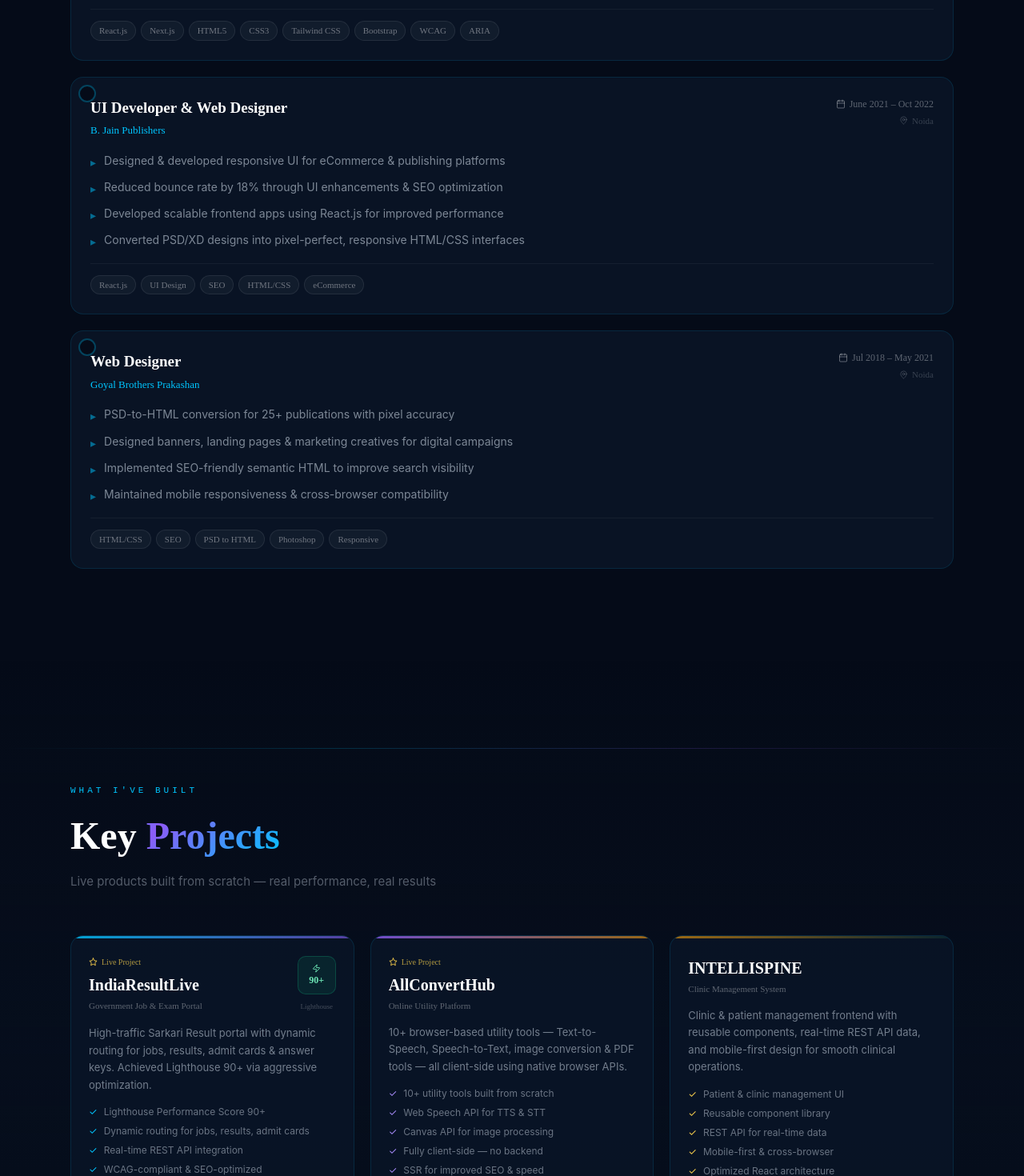
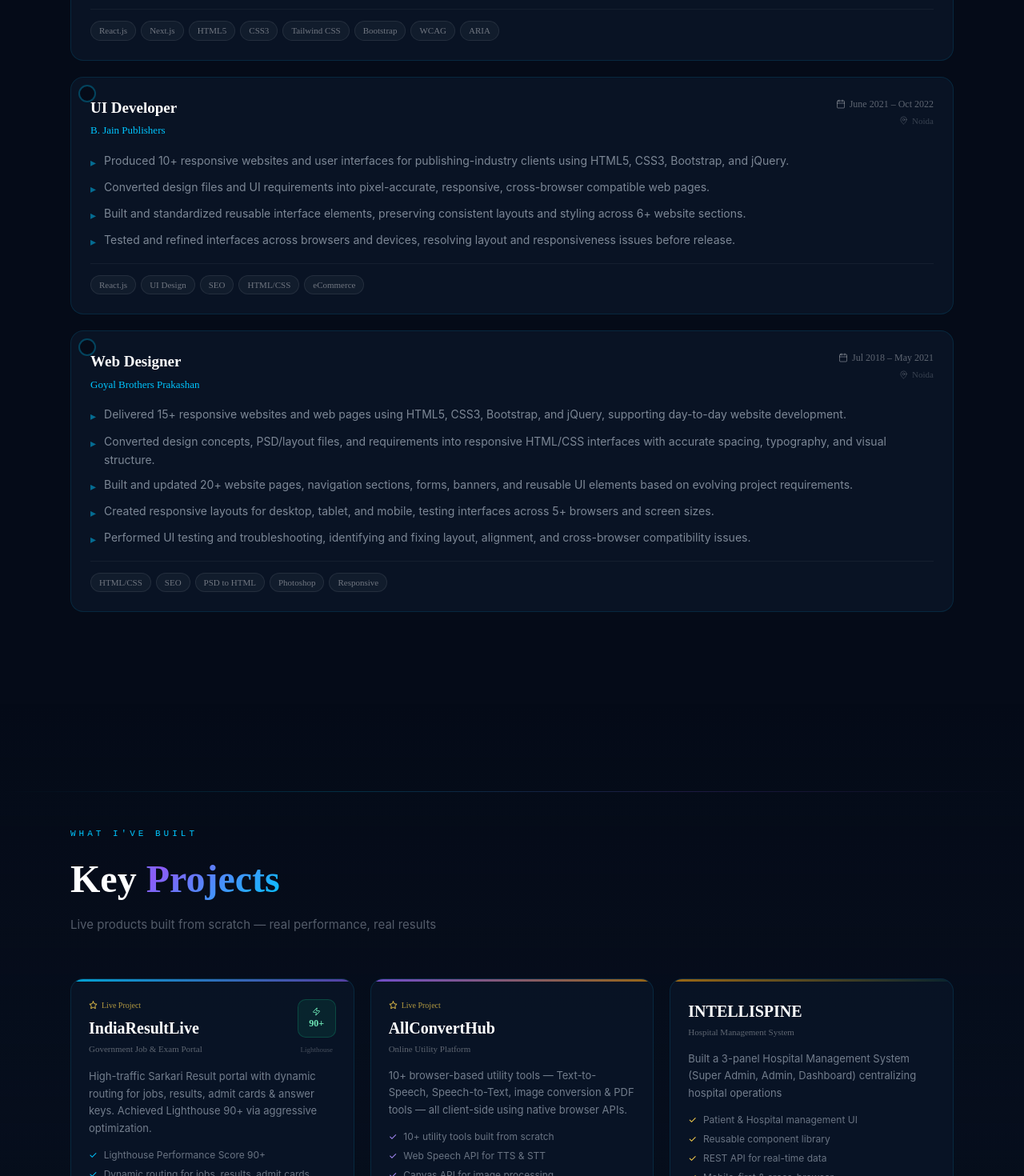
Before and after one commit to mdzainulkhan/mdzainulkhan.github.io, a Next.js app: page / in a window 1280 px wide. Shown: the part 3920-5390 px from the top of the page at 80% size. Built offline with nearby package versions, Linux system fonts and the light colour scheme.

Commit message:
more content change and add

```diff
--- a/components/Experience.tsx
+++ b/components/Experience.tsx
@@ -51,16 +51,16 @@ const exp = [
   //   tags: ['React.js', 'JavaScript', 'Tailwind CSS', 'Figma', 'Adobe XD', 'Mobile-First'],
   // },
   {
-    role: 'UI Developer & Web Designer',
+    role: 'UI Developer',
     co: 'B. Jain Publishers',
     period: 'June 2021 – Oct 2022',
     loc: 'Noida',
     current: false,
     pts: [
-      'Designed & developed responsive UI for eCommerce & publishing platforms',
-      'Reduced bounce rate by 18% through UI enhancements & SEO optimization',
-      'Developed scalable frontend apps using React.js for improved performance',
-      'Converted PSD/XD designs into pixel-perfect, responsive HTML/CSS interfaces',
+      'Produced 10+ responsive websites and user interfaces for publishing-industry clients using HTML5, CSS3, Bootstrap, and jQuery.',
+      'Converted design files and UI requirements into pixel-accurate, responsive, cross-browser compatible web pages.',
+      'Built and standardized reusable interface elements, preserving consistent layouts and styling across 6+ website sections.',
+      'Tested and refined interfaces across browsers and devices, resolving layout and responsiveness issues before release.',
     ],
     tags: ['React.js', 'UI Design', 'SEO', 'HTML/CSS', 'eCommerce'],
   },
@@ -71,10 +71,11 @@ const exp = [
     loc: 'Noida',
     current: false,
     pts: [
-      'PSD-to-HTML conversion for 25+ publications with pixel accuracy',
-      'Designed banners, landing pages & marketing creatives for digital campaigns',
-      'Implemented SEO-friendly semantic HTML to improve search visibility',
-      'Maintained mobile responsiveness & cross-browser compatibility',
+      'Delivered 15+ responsive websites and web pages using HTML5, CSS3, Bootstrap, and jQuery, supporting day-to-day website development.',
+      'Converted design concepts, PSD/layout files, and requirements into responsive HTML/CSS interfaces with accurate spacing, typography, and visual structure.',
+      'Built and updated 20+ website pages, navigation sections, forms, banners, and reusable UI elements based on evolving project requirements.',
+      'Created responsive layouts for desktop, tablet, and mobile, testing interfaces across 5+ browsers and screen sizes.',
+      'Performed UI testing and troubleshooting, identifying and fixing layout, alignment, and cross-browser compatibility issues.'
     ],
     tags: ['HTML/CSS', 'SEO', 'PSD to HTML', 'Photoshop', 'Responsive'],
   },
--- a/components/Projects.tsx
+++ b/components/Projects.tsx
@@ -30,13 +30,13 @@ const projects = [
   },
   {
     name:'INTELLISPINE',
-    sub:'Clinic Management System',
+    sub:'Hospital Management System',
     url:null,
     live:false,
     score:null,
-    desc:'Clinic & patient management frontend with reusable components, real-time REST API data, and mobile-first design for smooth clinical operations.',
+    desc:'Built a 3-panel Hospital Management System (Super Admin, Admin, Dashboard) centralizing hospital operations',
     tags:['React.js','Next.js','Tailwind CSS','REST APIs','JavaScript'],
-    pts:['Patient & clinic management UI','Reusable component library','REST API for real-time data','Mobile-first & cross-browser','Optimized React architecture'],
+    pts:['Patient & Hospital management UI','Reusable component library','REST API for real-time data','Mobile-first & cross-browser','Optimized React architecture'],
     grad:'linear-gradient(135deg, rgba(245,158,11,0.12), rgba(16,185,129,0.1))',
     border:'rgba(245,158,11,0.22)', accent:'#FCD34D',
   },
```
